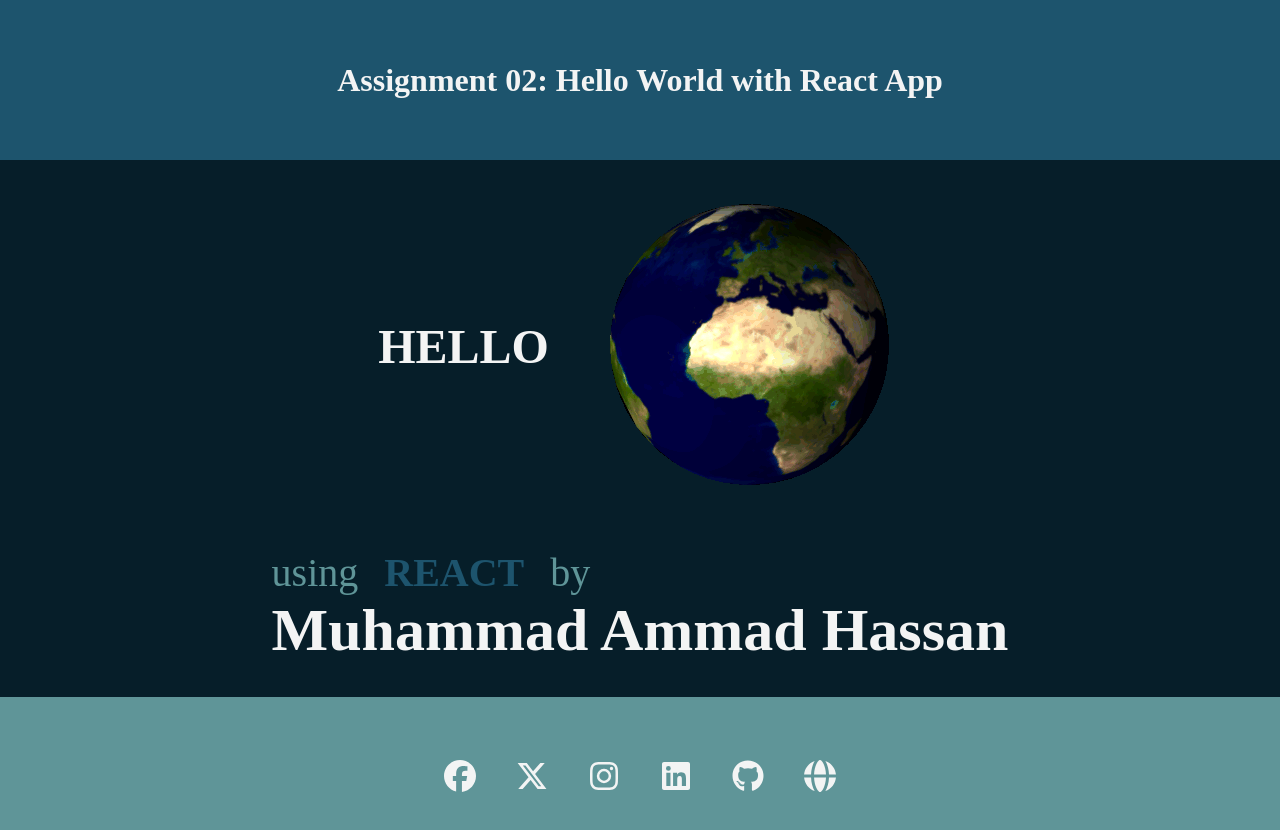
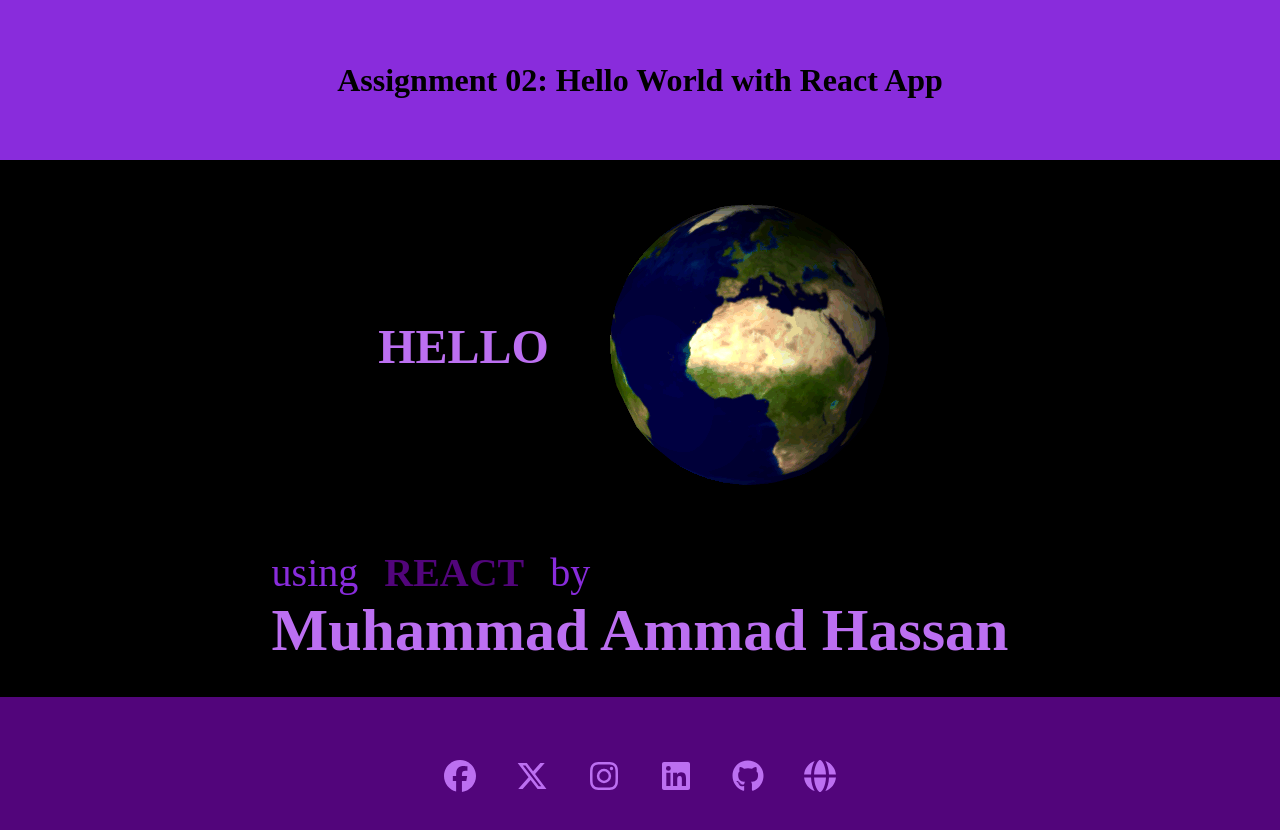
Before and after one commit to m-ammadhassan/Panacloud-Bootcamp-2020, a React (Vite) app in the folder Assignments/Assignment_02/: page / in a window 1280 px wide. Shown: the top 830 px of the page. Built offline with nearby package versions, Linux system fonts and the light colour scheme.

Commit message:
Update colors of Website

```diff
--- a/Assignments/Assignment_02/src/App.css
+++ b/Assignments/Assignment_02/src/App.css
@@ -17,19 +17,20 @@ a { text-decoration: none; }
     flex-wrap: wrap;
 }
 
-.text { color: #F3F4F4; }
+.text { color: #BC6FF1; }
 
 .header
 {
     min-height: 20vh;
-    background-color: #1D546D;
+    background-color: #892CDC;
     text-align: center;
+    color: #000000;
 }
 
 .main
 {
     min-height: 60vh;
-    background-color: #061E29;
+    background-color: #000000;
     gap: 3rem;
 
 }
@@ -40,13 +41,13 @@ a { text-decoration: none; }
     text-transform: uppercase;
 }
 
-.main span { color: #5F9598; }
+.main span { color: #892CDC; }
 
 .main .author { font-size: 2.5rem; }
 
 .main .author .react
 {
-    color: #1D546D;
+    color: #52057B;
     text-transform: uppercase;
     margin: 0 1rem;
 }
@@ -54,13 +55,13 @@ a { text-decoration: none; }
 .footer
 {
     min-height: 20vh;
-    background-color: #5F9598;
+    background-color: #52057B;
     gap: 2rem;
 }
 
-.footer a { color: #F3F4F4; }
+.footer a { color: #BC6FF1; }
 
-.footer a:hover { color: #061E29; }
+.footer a:hover { color: #000000; }
 
 .footer a { font-size: 2rem; }
 
```
Also changed, not shown: Assignments/Assignment_02/src/index.css (deleted).
